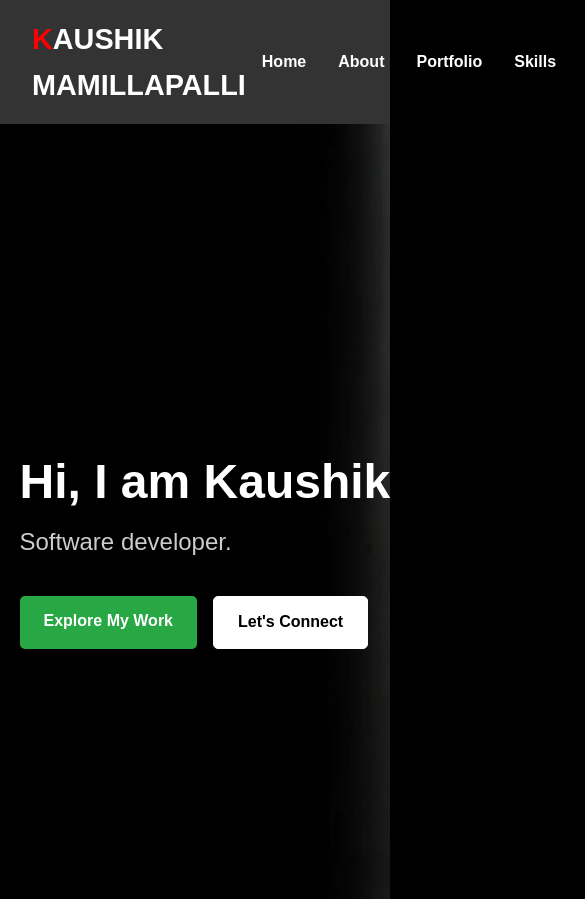
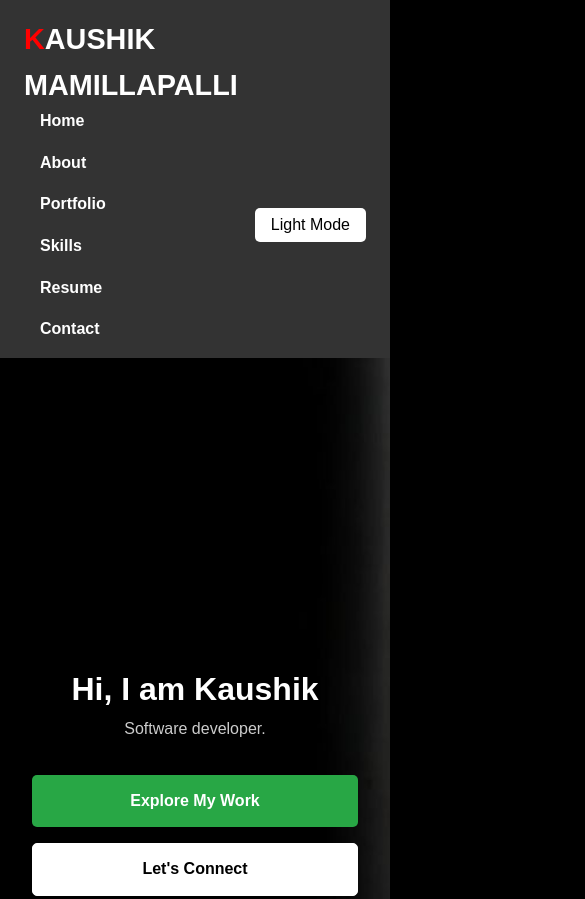
Before and after one commit to kausik-mamillapalli/portfolio, a plain HTML site: page index.html in a window 390 px wide. Shown: the top 899 px of the page, 585 px wide, since content can reach past the window. Drawn offline with Linux system fonts and the light colour scheme.

Commit message:
Add files via upload
new css changes uploaded

```diff
--- a/style.css
+++ b/style.css
@@ -1,12 +1,39 @@
 /* General Reset */
-* { margin: 0; padding: 0; box-sizing: border-box; }
-body { font-family: 'Arial', sans-serif; line-height: 1.6; color: #fff; background: #000; scroll-behavior: smooth; }
+* {
+    margin: 0;
+    padding: 0;
+    box-sizing: border-box;
+}
+body {
+    font-family: 'Arial', sans-serif;
+    line-height: 1.6;
+    color: #fff;
+    background: #000;
+    scroll-behavior: smooth;
+}
 
 /* Navbar */
-.navbar { background: #333; color: white; padding: 1rem; display: flex; justify-content: space-between; align-items: center; }
-.nav-links { list-style: none; display: flex; }
-.nav-links li { margin: 0 1rem; }
-.nav-links a { color: white; text-decoration: none; font-weight: bold; }
+.navbar {
+    background: #333;
+    color: white;
+    padding: 1rem;
+    display: flex;
+    justify-content: space-between;
+    align-items: center;
+    flex-wrap: wrap; /* Wrap items on smaller screens */
+}
+.nav-links {
+    list-style: none;
+    display: flex;
+    flex-wrap: wrap;
+    gap: 1rem; /* Space between items */
+}
+.nav-links a {
+    color: white;
+    text-decoration: none;
+    font-weight: bold;
+    font-size: 1rem;
+}
 
 /* Header */
 .navbar {
@@ -76,30 +103,29 @@ body { font-family: 'Arial', sans-serif; line-height: 1.6; color: #fff; backgrou
     height: 100vh;
     display: flex;
     align-items: center;
-    padding-left: 5%;
-    color: white;
+    justify-content: center;
+    text-align: center; /* Center content for smaller screens */
+    padding: 2rem; /* Add padding for smaller screens */
 }
-
 .hero-content {
     max-width: 600px;
+    width: 100%;
 }
-
 #typewriter {
-    font-size: 3rem;
+    font-size: 2.5rem;
     font-weight: bold;
     white-space: nowrap;
 }
-
 .hero-description {
-    font-size: 1.5rem;
+    font-size: 1.2rem;
     line-height: 1.8;
     margin-bottom: 2rem;
     color: #ccc;
 }
-
 .hero-buttons {
     display: flex;
-    gap: 1rem; /* Adds space between buttons */
+    flex-direction: column; /* Stack buttons on smaller screens */
+    gap: 1rem;
 }
 
    .btn {
@@ -130,6 +156,34 @@ body { font-family: 'Arial', sans-serif; line-height: 1.6; color: #fff; backgrou
    .connect-btn:hover {
     background: #ccc;
     transform: translateY(-3px);
+   }
+
+   /* Responsive Media Queries */
+@media screen and (max-width: 768px) {
+    .navbar {
+        padding: 1rem 1.5rem;
+    }
+    .nav-links {
+        flex-direction: column; /* Stack links vertically on smaller screens */
+        align-items: flex-start;
+    }
+    #typewriter {
+        font-size: 2rem; /* Adjust font size for smaller screens */
+    }
+    .hero-description {
+        font-size: 1rem;
+    }
+    .about-container {
+        flex-direction: column; /* Stack content vertically */
+        align-items: center;
+        text-align: center; /* Center-align text */
+    }
+    .skills-grid {
+        grid-template-columns: repeat(auto-fit, minmax(200px, 1fr)); /* Adjust grid columns for smaller screens */
+    }
+    .projects-row {
+        flex-direction: column;
+    }
 }
 
    /* Let's Connect Section */
```
Lines whose indentation alone changed are shown as unchanged.
